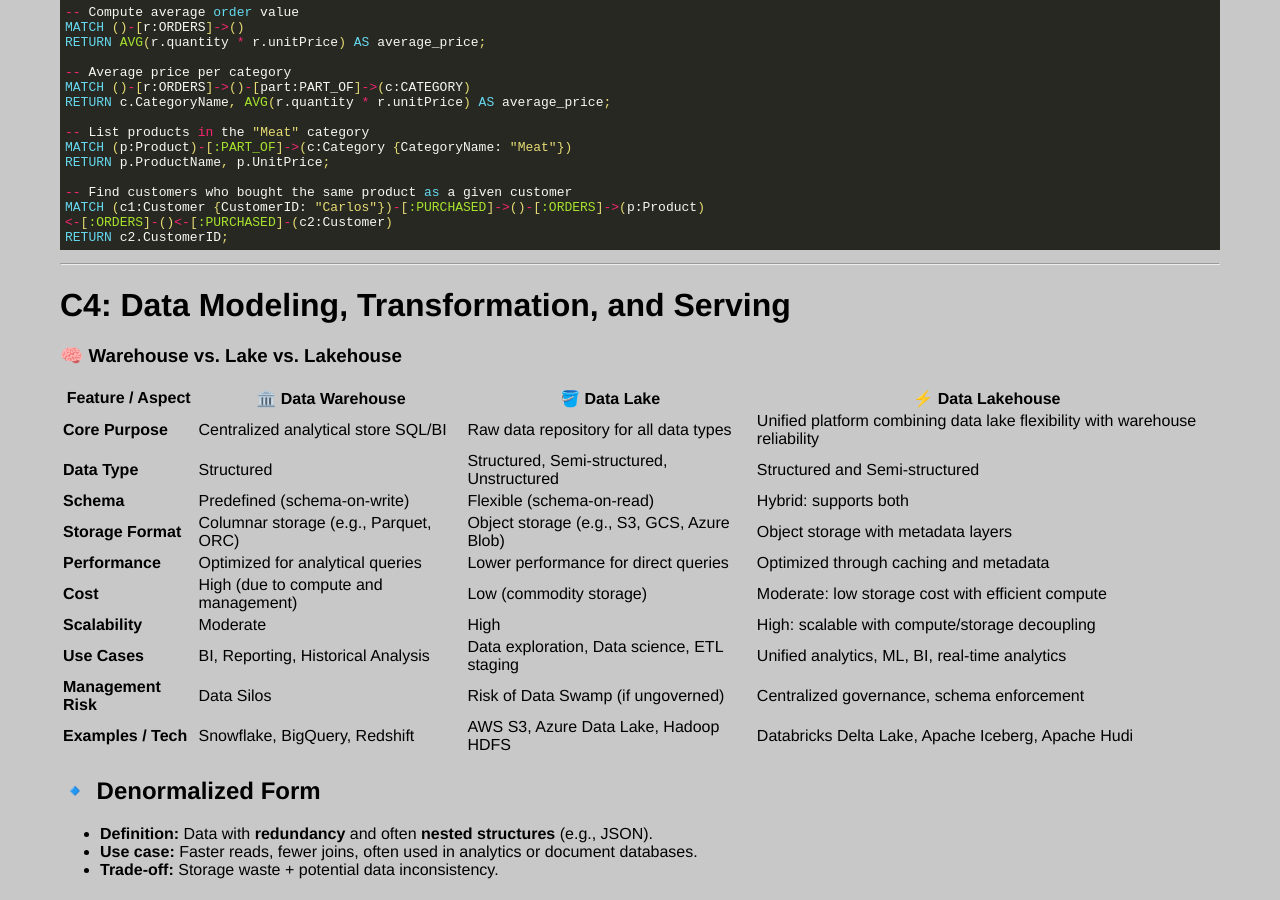
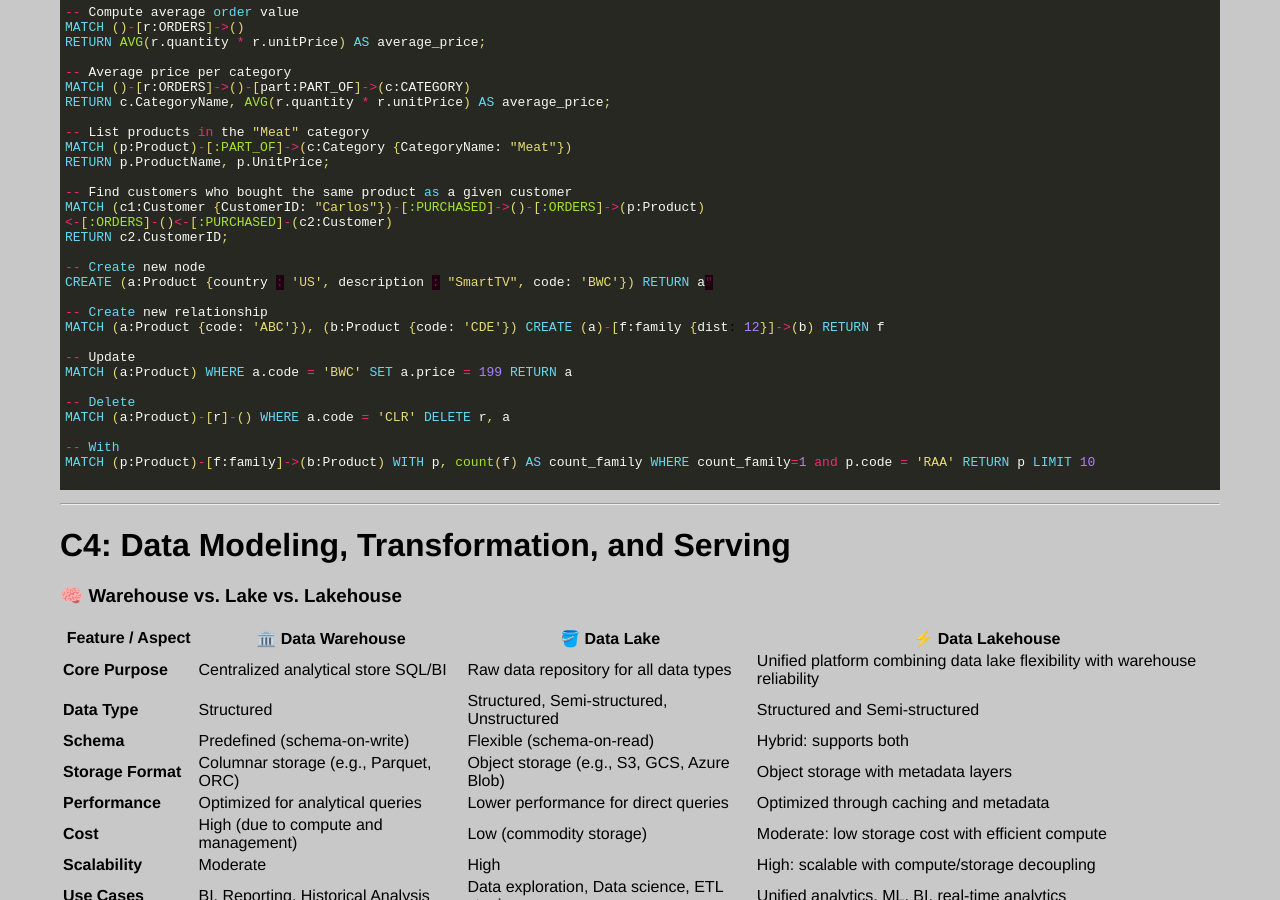
Before and after one commit to CarlosPena00/carlospena00.github.io, a Jekyll site: the page built from _posts/2025-09-20-dataeng-data-modeling.md, in a window 1280 px wide and 900 px high, scrolled down 2778 px. Built offline with Jekyll 4.4.1, drawn with Linux system fonts in a browser that asks for light colours.

Commit message:
feat(blog): Add more samples about cypher

````diff
--- a/_posts/2025-09-20-dataeng-data-modeling.md
+++ b/_posts/2025-09-20-dataeng-data-modeling.md
@@ -165,6 +165,22 @@ RETURN p.ProductName, p.UnitPrice;
 MATCH (c1:Customer {CustomerID: "Carlos"})-[:PURCHASED]->()-[:ORDERS]->(p:Product)
 <-[:ORDERS]-()<-[:PURCHASED]-(c2:Customer)
 RETURN c2.CustomerID;
+
+-- Create new node
+CREATE (a:Product {country : 'US', description : "SmartTV", code: 'BWC'}) RETURN a"
+
+-- Create new relationship
+MATCH (a:Product {code: 'ABC'}), (b:Product {code: 'CDE'}) CREATE (a)-[f:family {dist: 12}]->(b) RETURN f
+
+-- Update
+MATCH (a:Product) WHERE a.code = 'BWC' SET a.price = 199 RETURN a
+
+-- Delete
+MATCH (a:Product)-[r]-() WHERE a.code = 'CLR' DELETE r, a
+
+-- With
+MATCH (p:Product)-[f:family]->(b:Product) WITH p, count(f) AS count_family WHERE count_family=1 and p.code = 'RAA' RETURN p LIMIT 10
+
 ```
 
 ---
````
